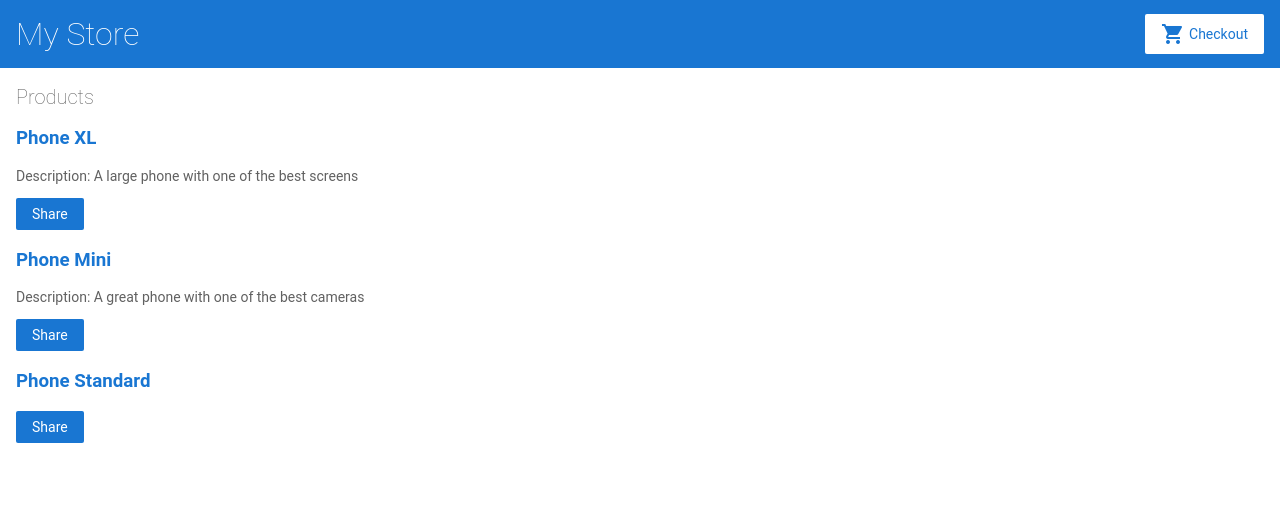
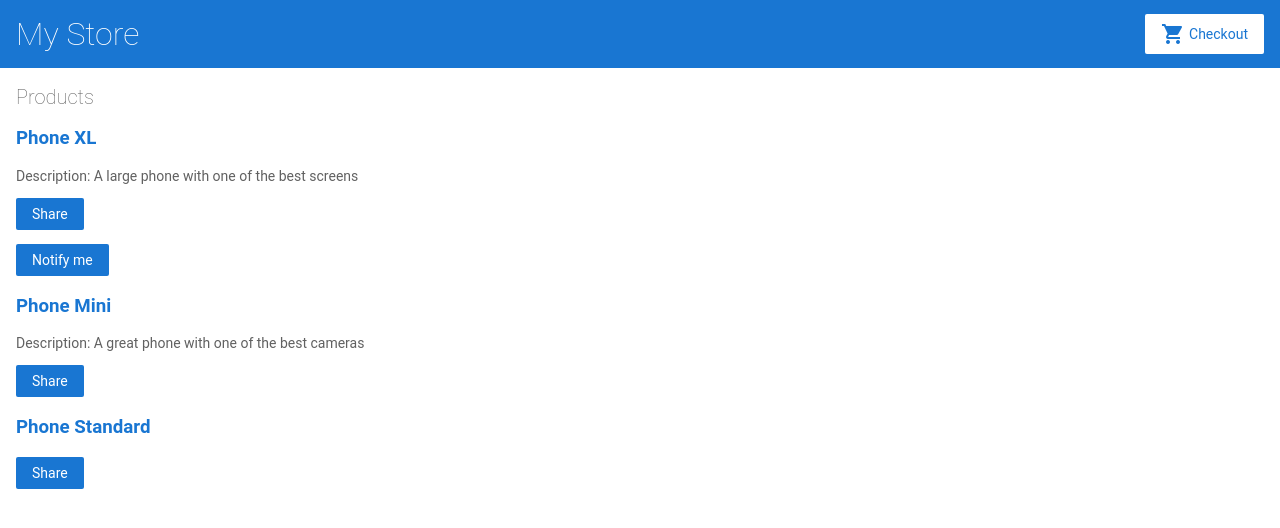
Before and after one commit to Fc0S4b/angular-intro, an Angular app: page / in a window 1280 px wide. Shown: the top 528 px of the page. Built offline with nearby package versions, Linux system fonts and the light colour scheme.

Commit message:
pass data to a child component

```diff
--- a/src/app/app.module.ts
+++ b/src/app/app.module.ts
@@ -6,6 +6,9 @@ import { ReactiveFormsModule } from '@angular/forms';
 import { AppComponent } from './app.component';
 import { TopBarComponent } from './top-bar/top-bar.component';
 import { ProductListComponent } from './product-list/product-list.component';
+
+// esta línea se agrega automáticamente cuando creas el componente usando la línea de comnados, al igual que la línea de ProductAlertsComponent en las declaraciones de más abajo
+import { ProductAlertsComponent } from './product-alerts/product-alerts.component';
 
 @NgModule({
   imports: [
@@ -18,7 +21,8 @@ import { ProductListComponent } from './product-list/product-list.component';
   declarations: [
     AppComponent,
     TopBarComponent,
-    ProductListComponent
+    ProductListComponent,
+    ProductAlertsComponent
   ],
   bootstrap: [
     AppComponent
--- /dev/null
+++ b/src/app/product-alerts/product-alerts.component.html
@@ -0,0 +1,8 @@
+<!--genera un componente desde el angular cli con: ng generate component product-alerts ,
+  debes tener instalado npm install -g @angular/cli.
+  Esto creará una carpeta llamada product-alerts con un archivo html, css, un archivo de componentes y otro de test, todo esto sería un componente de angular
+-->
+<p *ngIf="product && product.price > 700">
+  <button type="button">Notify me</button>
+
+</p>
--- a/src/app/product-list/product-list.component.html
+++ b/src/app/product-list/product-list.component.html
@@ -13,6 +13,7 @@
   </p>
 
   <button type="button" (click)="share()">Share</button>
+  <app-product-alerts [product]="product"></app-product-alerts>
 </div>
 
 <!--
```
Also changed, not shown: src/app/product-alerts/product-alerts.component.ts (added, +11 -0 lines), src/app/product-alerts/product-alerts.component.css (added), 1 other file (tests, documents, lock files or other folders).
